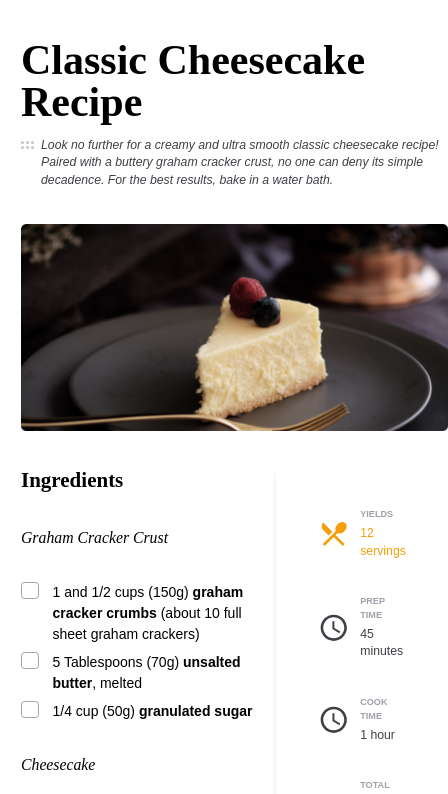
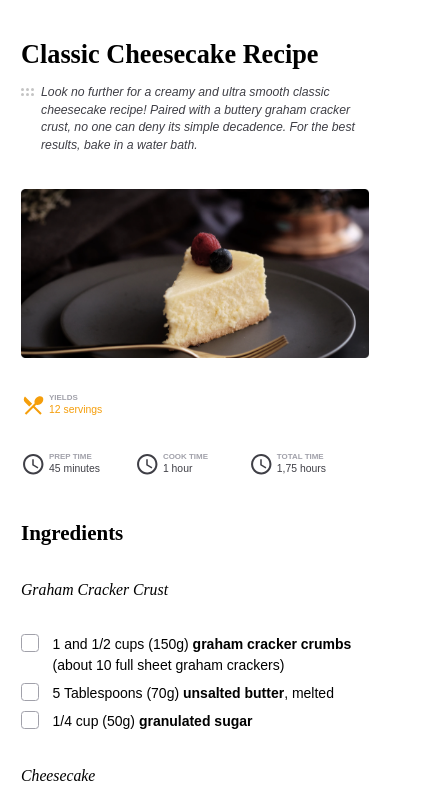
Before and after one commit to tung-eh/recipe-challenge, a React (Create React App) app: page / in a window 390 px wide. Shown: the top 794 px of the page, 448 px wide, since content can reach past the window. Built offline with nearby package versions, Linux system fonts and the light colour scheme.

Commit message:
Responsive css

```diff
--- a/src/App.js
+++ b/src/App.js
@@ -7,13 +7,16 @@ import Ingredients from './Ingredients'
 import Instructions from './Instructions'
 import cakeImg from './images/photo1.png'
 
-const Info = ({ Icon, title, value, color = 'gray-700' }) => (
+const Info = ({ Icon, title, value, color = 'gray-700', className }) => (
   <div
-    className={`grid grid-cols-info items-center gap-x-3 gap-y-1 text-${color}`}
+    className={
+      `grid grid-cols-info items-center gap-x-1 md:gap-x-3 text-sm md:text-base text-${color} ` +
+      className
+    }
   >
-    <Icon className="row-span-2 w-9 h-9 " />
-    <div className="uppercase font-bold text-xxs text-gray-400">{title}</div>
-    <div className="text-sm">{value}</div>
+    <Icon className="row-span-2" width="2em" height="2em" />
+    <div className="uppercase font-bold text-xsem text-gray-400">{title}</div>
+    <div className="text-smem">{value}</div>
   </div>
 )
 
@@ -21,7 +24,7 @@ function App() {
   return (
     <div className="grid grid-rows-layout min-h-screen max-w-screen-lg p-6 mx-auto">
       <div className="my-5">
-        <h1 className="font-serif font-bold text-5xl mb-4">
+        <h1 className="font-serif font-bold text-3xl md:text-5xl mb-4">
           Classic Cheesecake Recipe
         </h1>
         <div className="flex text-sm  text-gray-700">
@@ -36,7 +39,7 @@ function App() {
         </div>
       </div>
       <img className="my-5" src={cakeImg} alt="cake" />
-      <div className="flex items-start justify-between my-5">
+      <div className="flex flex-col-reverse md:flex-row items-start justify-between my-5">
         <div className="grid gap-9 max-w-xl">
           <h1 className="font-serif font-bold text-2xl">Ingredients</h1>
           <Ingredients />
@@ -44,12 +47,13 @@ function App() {
           <Instructions />
           <div className="italic text-gray-400 mt-10">{`Source: https://sallysbakingaddiction.com/classic-cheesecake/`}</div>
         </div>
-        <div className="rounded-xl shadow-md grid gap-10 p-12">
+        <div className="grid grid-cols-3 md:grid-cols-1 rounded-xl md:shadow-md grid gap-10 pb-12 md:p-12">
           <Info
             Icon={MealIcon}
             title="Yields"
             value="12 servings"
             color="yellow-500"
+            className="col-span-3 md:col-auto"
           />
           <Info Icon={ClockIcon} title="Prep time" value="45 minutes" />
           <Info Icon={ClockIcon} title="Cook time" value="1 hour" />
--- a/tailwind.config.js
+++ b/tailwind.config.js
@@ -19,7 +19,8 @@ module.exports = {
         gray: colors.gray,
       },
       fontSize: {
-        xxs: '0.65rem',
+        xsem: ['0.65em', '0.75em'],
+        smem: ['0.85em', '1em'],
       },
     },
   },
```
